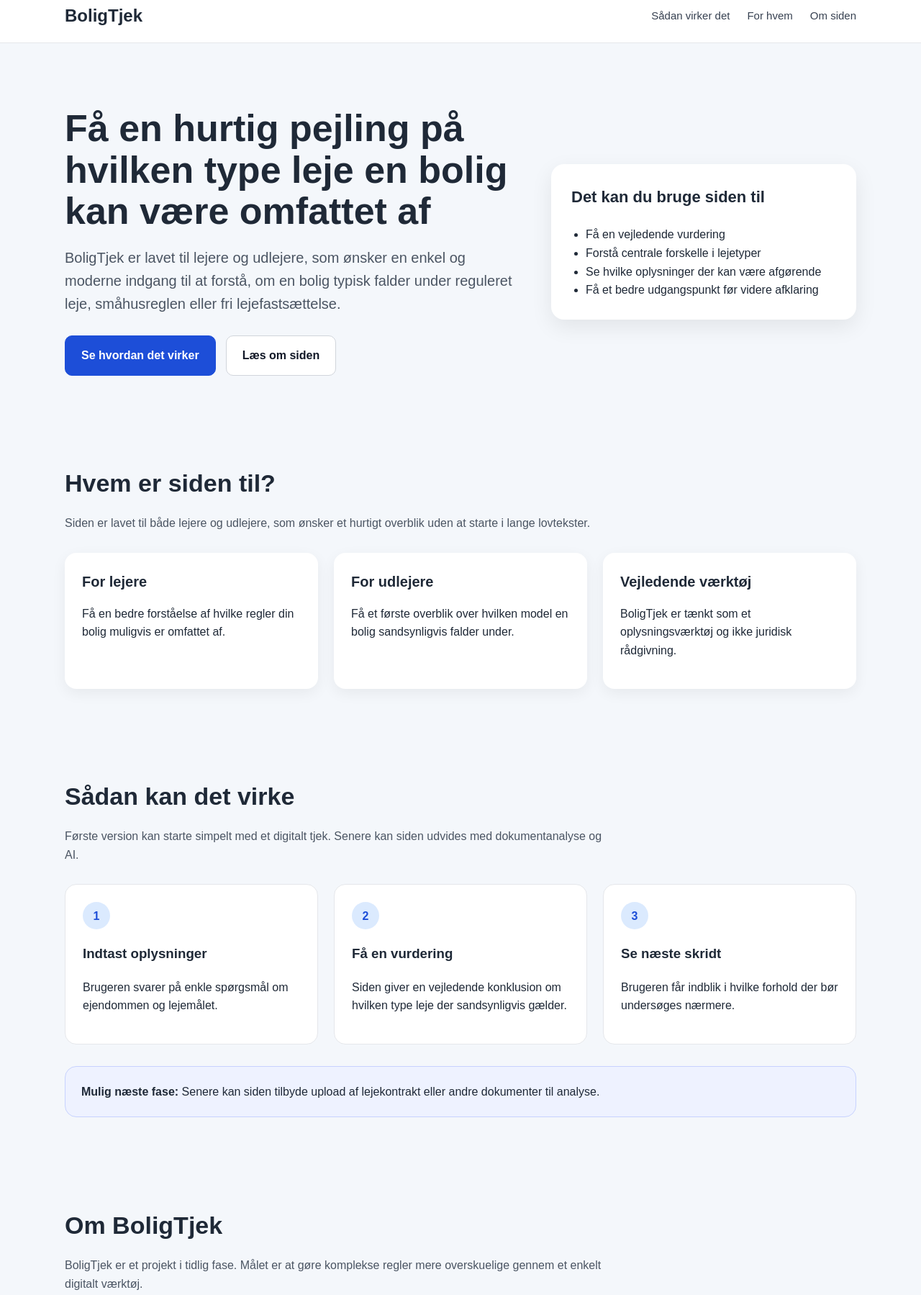
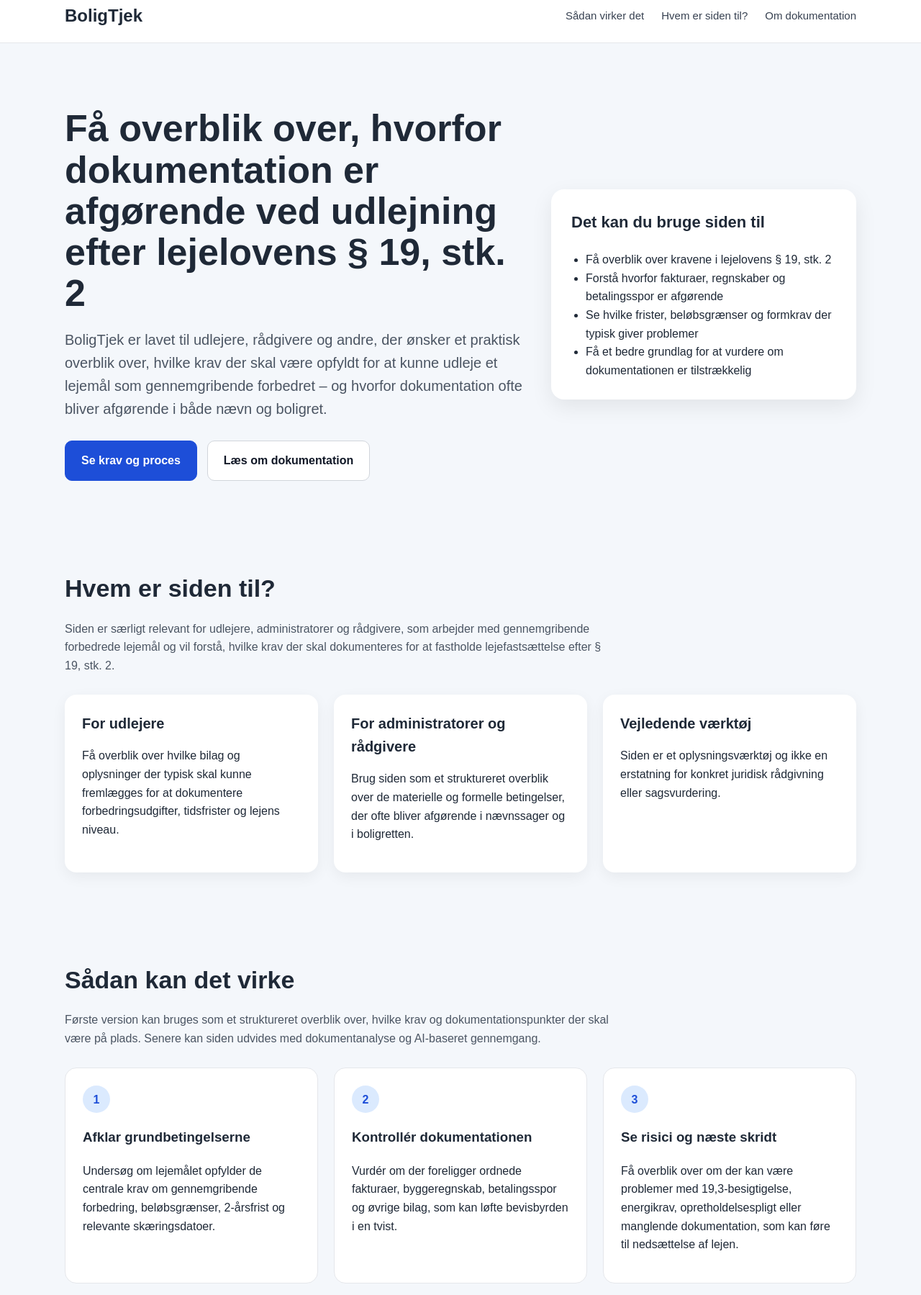
Before and after one commit to Jarlshoi/BoligTjek, a plain HTML site: page index.html in a window 1280 px wide. Shown: the part 15-1814 px from the top of the page at 72% size. Drawn offline with Linux system fonts and the light colour scheme.

Commit message:
Update index.html

```diff
--- a/index.html
+++ b/index.html
@@ -291,8 +291,8 @@
 <!-- Navigation links -->
 <nav class="nav-links">
   <a href="#hvordan">Sådan virker det</a>
-        <a href="#for-hvem">For hvem</a>
-        <a href="#om">Om siden</a>
+  <a href="#for-hvem">Hvem er siden til?</a>
+  <a href="#om">Om dokumentation</a>
 </nav>
 
     </div>
@@ -314,19 +314,19 @@
         <div>
 
          <h1>
-            Få en hurtig pejling på hvilken type leje en bolig kan være omfattet af
+  Få overblik over, hvorfor dokumentation er afgørende ved udlejning efter lejelovens § 19, stk. 2
 </h1>
 
 <p>
-            BoligTjek er lavet til lejere og udlejere, som ønsker en enkel og
-            moderne indgang til at forstå, om en bolig typisk falder under
-            reguleret leje, småhusreglen eller fri lejefastsættelse.
+  BoligTjek er lavet til udlejere, rådgivere og andre, der ønsker et praktisk
+  overblik over, hvilke krav der skal være opfyldt for at kunne udleje et
+  lejemål som gennemgribende forbedret – og hvorfor dokumentation ofte bliver
+  afgørende i både nævn og boligret.
 </p>
 
-          <!-- Knapper -->
 <div class="button-row">
-            <a href="#hvordan" class="btn btn-primary">Se hvordan det virker</a>
-            <a href="#om" class="btn btn-secondary">Læs om siden</a>
+  <a href="#hvordan" class="btn btn-primary">Se krav og proces</a>
+  <a href="#om" class="btn btn-secondary">Læs om dokumentation</a>
 </div>
 
         </div>
@@ -337,10 +337,10 @@
 <h3>Det kan du bruge siden til</h3>
 
 <ul>
-            <li>Få en vejledende vurdering</li>
-            <li>Forstå centrale forskelle i lejetyper</li>
-            <li>Se hvilke oplysninger der kan være afgørende</li>
-            <li>Få et bedre udgangspunkt før videre afklaring</li>
+  <li>Få overblik over kravene i lejelovens § 19, stk. 2</li>
+  <li>Forstå hvorfor fakturaer, regnskaber og betalingsspor er afgørende</li>
+  <li>Se hvilke frister, beløbsgrænser og formkrav der typisk giver problemer</li>
+  <li>Få et bedre grundlag for at vurdere om dokumentationen er tilstrækkelig</li>
 </ul>
 
         </div>
@@ -361,34 +361,36 @@
 <h2>Hvem er siden til?</h2>
 
 <p class="section-intro">
-          Siden er lavet til både lejere og udlejere, som ønsker et hurtigt
-          overblik uden at starte i lange lovtekster.
+  Siden er særligt relevant for udlejere, administratorer og rådgivere, som
+  arbejder med gennemgribende forbedrede lejemål og vil forstå, hvilke krav der
+  skal dokumenteres for at fastholde lejefastsættelse efter § 19, stk. 2.
 </p>
 
         <!-- Tre informationskort -->
        <div class="card-grid">
 
   <div class="card">
-            <h3>For lejere</h3>
+    <h3>For udlejere</h3>
     <p>
-              Få en bedre forståelse af hvilke regler din bolig muligvis er
-              omfattet af.
+      Få overblik over hvilke bilag og oplysninger der typisk skal kunne
+      fremlægges for at dokumentere forbedringsudgifter, tidsfrister og
+      lejens niveau.
     </p>
   </div>
 
   <div class="card">
-            <h3>For udlejere</h3>
+    <h3>For administratorer og rådgivere</h3>
     <p>
-              Få et første overblik over hvilken model en bolig sandsynligvis
-              falder under.
+      Brug siden som et struktureret overblik over de materielle og formelle
+      betingelser, der ofte bliver afgørende i nævnssager og i boligretten.
     </p>
   </div>
 
   <div class="card">
     <h3>Vejledende værktøj</h3>
     <p>
-              BoligTjek er tænkt som et oplysningsværktøj og ikke juridisk
-              rådgivning.
+      Siden er et oplysningsværktøj og ikke en erstatning for konkret juridisk
+      rådgivning eller sagsvurdering.
     </p>
   </div>
 
@@ -410,47 +412,49 @@
 <h2>Sådan kan det virke</h2>
 
 <p class="section-intro">
-          Første version kan starte simpelt med et digitalt tjek. Senere kan
-          siden udvides med dokumentanalyse og AI.
+  Første version kan bruges som et struktureret overblik over, hvilke krav og
+  dokumentationspunkter der skal være på plads. Senere kan siden udvides med
+  dokumentanalyse og AI-baseret gennemgang.
 </p>
 
         <div class="steps">
 
   <div class="step">
     <div class="step-number">1</div>
-            <h3>Indtast oplysninger</h3>
+    <h3>Afklar grundbetingelserne</h3>
     <p>
-              Brugeren svarer på enkle spørgsmål om ejendommen og lejemålet.
+      Undersøg om lejemålet opfylder de centrale krav om gennemgribende
+      forbedring, beløbsgrænser, 2-årsfrist og relevante skæringsdatoer.
     </p>
   </div>
 
   <div class="step">
     <div class="step-number">2</div>
-            <h3>Få en vurdering</h3>
+    <h3>Kontrollér dokumentationen</h3>
     <p>
-              Siden giver en vejledende konklusion om hvilken type leje der
-              sandsynligvis gælder.
+      Vurdér om der foreligger ordnede fakturaer, byggeregnskab, betalingsspor
+      og øvrige bilag, som kan løfte bevisbyrden i en tvist.
     </p>
   </div>
 
   <div class="step">
     <div class="step-number">3</div>
-            <h3>Se næste skridt</h3>
+    <h3>Se risici og næste skridt</h3>
     <p>
-              Brugeren får indblik i hvilke forhold der bør undersøges
-              nærmere.
+      Få overblik over om der kan være problemer med 19,3-besigtigelse,
+      energikrav, opretholdelsespligt eller manglende dokumentation, som kan
+      føre til nedsættelse af lejen.
     </p>
   </div>
 
 </div>
-
         <!-- Fremtidig funktion -->
 <div class="notice">
   <strong>Mulig næste fase:</strong>
-          Senere kan siden tilbyde upload af lejekontrakt eller andre
-          dokumenter til analyse.
+  Senere kan siden give mulighed for upload af fakturaer, byggeregnskab,
+  lejekontrakt og øvrige bilag med henblik på AI-baseret kontrol af, om
+  dokumentationen understøtter udlejning efter § 19, stk. 2.
 </div>
-
       </div>
 
     </section>
@@ -463,13 +467,21 @@
     <section class="section" id="om">
 
       <div class="container">
-
-        <h2>Om BoligTjek</h2>
+<h2>Om dokumentation</h2>
 
 <p class="section-intro">
-          BoligTjek er et projekt i tidlig fase. Målet er at gøre komplekse
-          regler mere overskuelige gennem et enkelt digitalt værktøj.
+  Dokumentation er central, fordi udlejer i en tvist skal kunne bevise både
+  forbedringsudgifterne, 2-årsfristen og i boligretten også, at lejen ikke
+  overstiger det lejedes værdi. Mangelfuld dokumentation kan føre til, at
+  lejefastsættelsen efter § 19, stk. 2 ikke kan fastholdes.
 </p>
+
+<div class="notice">
+  <strong>Vigtigt:</strong>
+  Praktisk dokumentation omfatter typisk fakturaer, byggeregnskab,
+  betalingsdokumentation, oplysninger om besigtigelse efter § 19, stk. 3,
+  eventuelle energikrav og løbende opretholdelse af forbedringen.
+</div>
 
         <div class="notice">
           <strong>Vigtigt:</strong>
@@ -491,9 +503,8 @@
   <footer>
 
 <div class="container">
-      BoligTjek · Foreløbig prototype
+  BoligTjek · Overblik over dokumentationskrav ved lejelovens § 19, stk. 2
 </div>
-
   </footer>
 
 </body>
```
Lines whose indentation alone changed are shown as unchanged.
